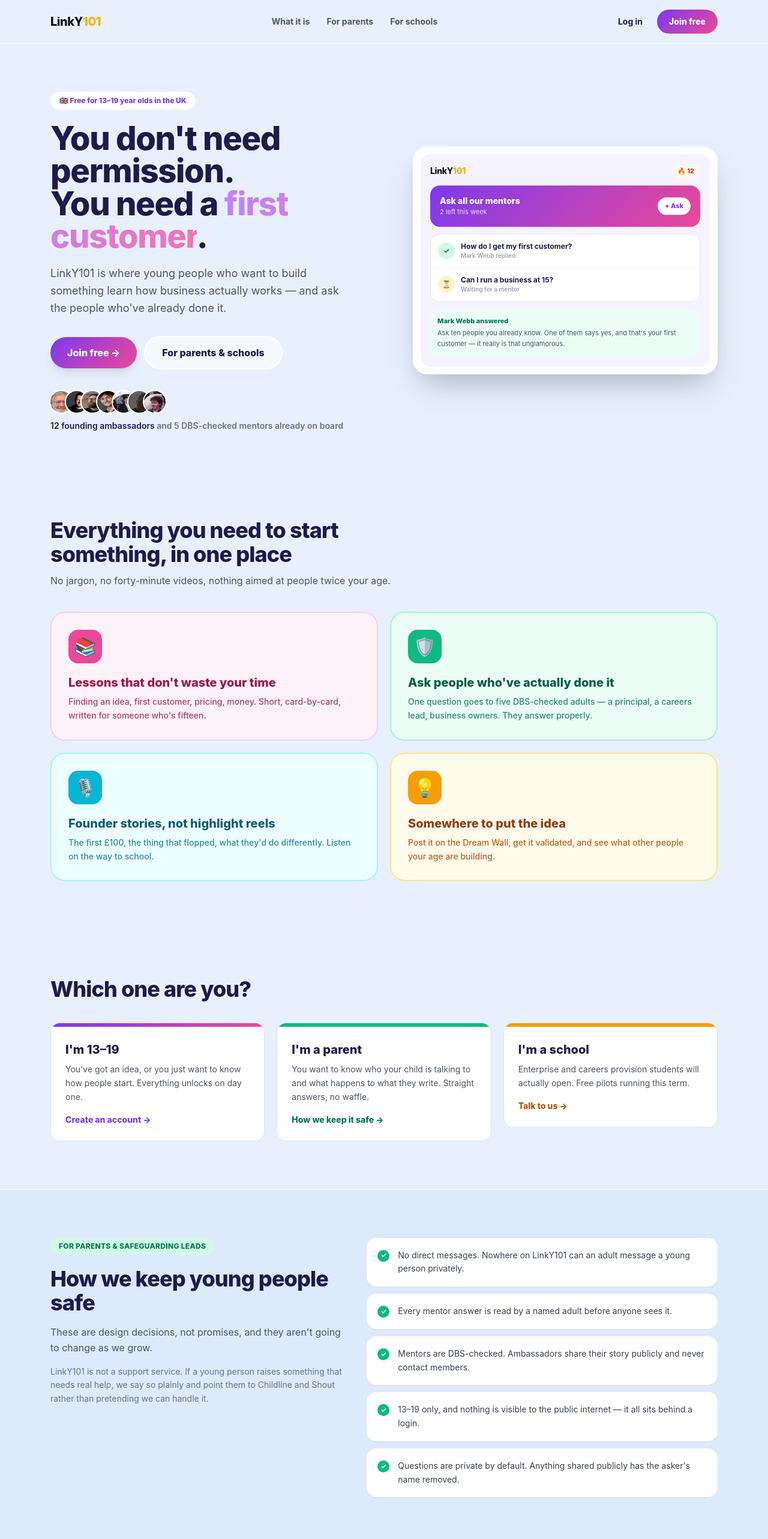
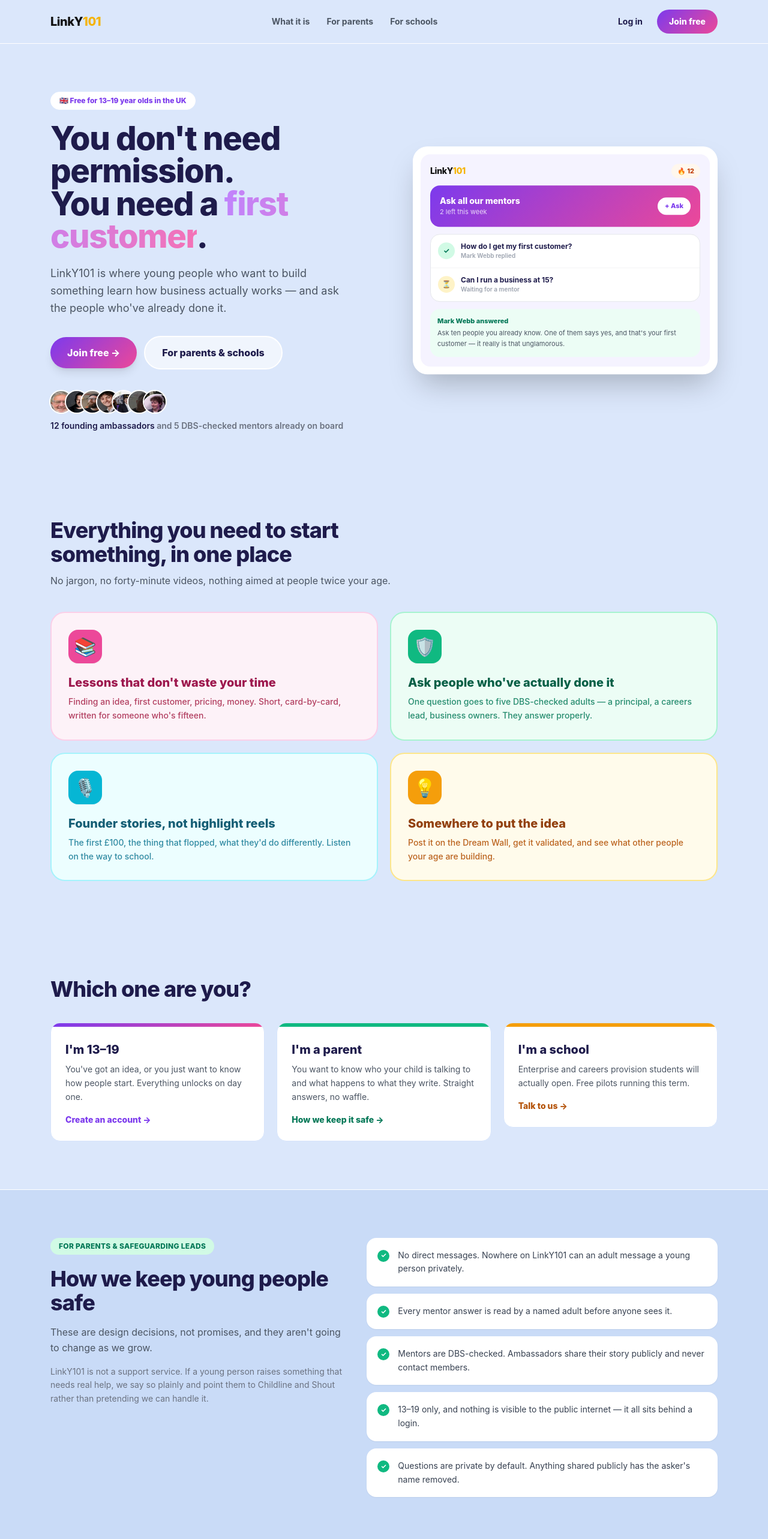
Before and after one commit to linky101team/linky101, a Next.js app: page / in a window 1280 px wide. Shown: the top 2566 px of the page at 60% size. Built offline with nearby package versions, Linux system fonts and the light colour scheme; no server answers.

Commit message:
Deeper blue

```diff
--- a/app/page.tsx
+++ b/app/page.tsx
@@ -157,8 +157,8 @@
   const faces = AMBASSADORS.slice(0, 7);
 
   return (
-    <main className="min-h-screen bg-[#E8F0FE]">
-      <header className="sticky top-0 z-40 border-b border-white bg-[#E8F0FE]/90 backdrop-blur">
+    <main className="min-h-screen bg-[#DBE7FB]">
+      <header className="sticky top-0 z-40 border-b border-white bg-[#DBE7FB]/90 backdrop-blur">
         <div className="mx-auto flex max-w-6xl items-center justify-between px-5 py-4">
           <span className="text-xl font-extrabold tracking-tight text-[#111111]">
             LinkY<span className="text-[#F5B301]">101</span>
@@ -370,7 +370,7 @@
       </section>
 
       {/* Safety — the section a parent or safeguarding lead is looking for */}
-      <section id="safety" className="scroll-mt-20 border-y border-white bg-[#DDE9FD] py-20">
+      <section id="safety" className="scroll-mt-20 border-y border-white bg-[#C9DBF7] py-20">
         <div className="mx-auto grid max-w-6xl gap-10 px-5 lg:grid-cols-[1fr_1.2fr]">
           <FadeIn from="left">
             <span className="inline-block rounded-full bg-[#D1FAE5] px-3.5 py-1.5 text-xs font-extrabold uppercase tracking-wide text-[#047857]">
@@ -449,7 +449,7 @@
         </div>
       </section>
 
-      <footer className="border-t border-white bg-[#E8F0FE] py-10">
+      <footer className="border-t border-white bg-[#DBE7FB] py-10">
         <div className="mx-auto flex max-w-6xl flex-col items-center gap-2 px-5 text-center">
           <span className="text-lg font-extrabold tracking-tight text-[#111111]">
             LinkY<span className="text-[#F5B301]">101</span>
```
